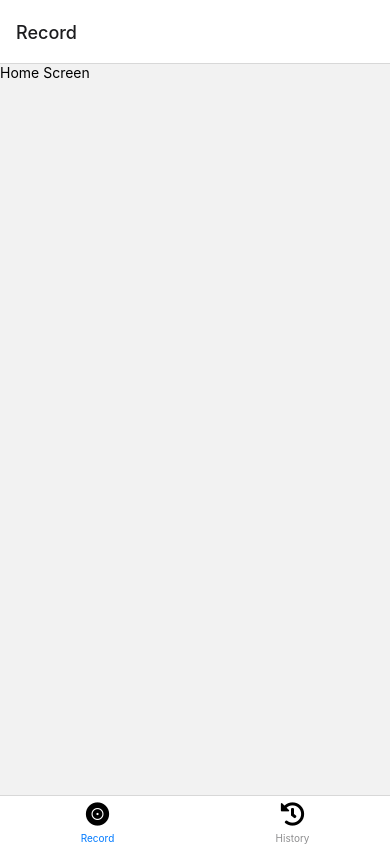
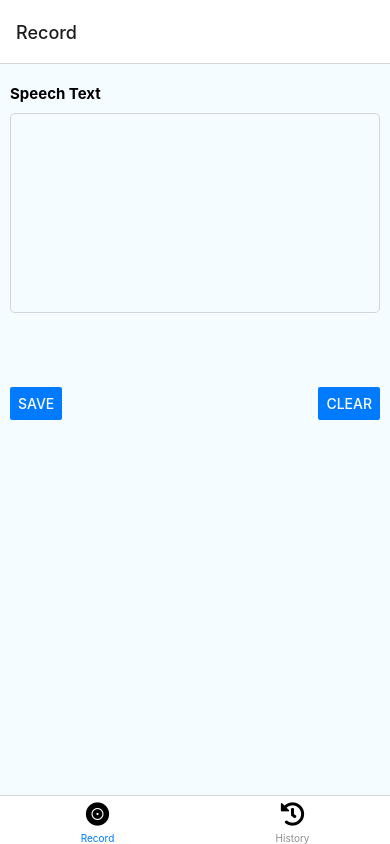
Before and after one commit to Surfsol/speechText, a React Native app: screen /Record in a window 390 px wide. Built offline with nearby package versions, Linux system fonts and the light colour scheme.

Commit message:
add voicetest

```diff
--- a/babel.config.js
+++ b/babel.config.js
@@ -2,5 +2,6 @@ module.exports = function(api) {
   api.cache(true);
   return {
     presets: ['babel-preset-expo'],
+   plugins: ["react-native-reanimated/plugin"]
   };
 };
--- a/components/Home.tsx
+++ b/components/Home.tsx
@@ -1,4 +1,4 @@
-import { useState, useEffect } from "react";
+import React, { useState, useEffect } from "react";
 import {
   View,
   Text,
@@ -7,13 +7,97 @@ import {
   Button,
   Pressable,
 } from "react-native";
+//import VoiceTest from "./VoiceTest";
+
+
+
 export default function Home() {
+  const [speechText, setSpeechText] = useState("");
   return (
     <View style={styles.container}>
-      <Text>Home Screen</Text>
+      <View style={styles.inputContainer}>
+        <Text style={styles.label}>Speech Text</Text>
+        <TextInput
+          multiline
+          style={styles.textInput}
+          numberOfLines={6}
+          value={speechText}
+          maxLength={500}
+          editable={true}
+        />
+        <View
+          style={{
+            alignItems: "flex-end",
+            flex: 1,
+            flexDirection: "row",
+            justifyContent: "space-between",
+          }}
+        >
+          <Button
+            title="Save"
+            color={"#007AFF"}
+            onPress={async () => {
+              console.log("save");
+            }}
+          />
+          <Button
+            title="Clear"
+            color={"#007AFF"}
+            onPress={() => {
+              setSpeechText("");
+            }}
+          />
+        </View>
+      </View>
+      <View style={styles.voiceContainer}>
+        {/* <VoiceTest
+          onSpeechEnd={(value) => {
+            setSpeechText(value[0]);
+          }}
+          onSpeechStart={() => {
+            setSpeechText("");
+          }}
+        /> */}
+      </View>
     </View>
   );
 }
 const styles = StyleSheet.create({
-  container: {},
+  container: {
+    flex: 1,
+    flexDirection: "column",
+    justifyContent: "center",
+    alignItems: "center",
+    width: "100%",
+    backgroundColor: "#F5FCFF",
+  },
+  label: {
+    fontWeight: "bold",
+    fontSize: 15,
+    paddingTop: 10,
+    paddingBottom: 10,
+  },
+  inputContainer: {
+    height: "50%",
+    width: "100%",
+    flex: 1,
+    padding: 10,
+    justifyContent: "center",
+  },
+  textInput: {
+    padding: 10,
+    borderColor: "#d1d5db",
+    borderWidth: 1,
+    height: 200,
+    borderRadius: 5,
+  },
+  saveButton: {
+    right: 0,
+  },
+  voiceContainer: {
+    height: "50%",
+    width: "100%",
+    alignItems: "center",
+    justifyContent: "space-around",
+  },
 });
--- /dev/null
+++ b/components/VoiceTest.tsx
@@ -0,0 +1,231 @@
+// import React, { Component } from "react";
+// import { FontAwesome } from "@expo/vector-icons";
+// import { MotiView } from "@motify/components";
+// import {
+//   StyleSheet,
+//   Text,
+//   View,
+//   Image,
+//   TouchableHighlight,
+// } from "react-native";
+// import Voice, {
+//   SpeechRecognizedEvent,
+//   SpeechResultsEvent,
+//   SpeechErrorEvent,
+// } from "@react-native-voice/voice";
+// import { Easing } from "react-native-reanimated";
+// type Props = {
+//   onSpeechStart: () => void;
+//   onSpeechEnd: (result: any[]) => void;
+// };
+// type State = {
+//   recognized: string;
+//   pitch: string;
+//   error: string;
+//   end: string;
+//   started: boolean;
+//   results: string[];
+//   partialResults: string[];
+// };
+// class VoiceTest extends Component<Props, State> {
+//   state = {
+//     recognized: "",
+//     pitch: "",
+//     error: "",
+//     end: "",
+//     started: false,
+//     results: [],
+//     partialResults: [],
+//   };
+//   constructor(props: Props) {
+//     super(props);
+//     Voice.onSpeechStart = this.onSpeechStart;
+//     Voice.onSpeechRecognized = this.onSpeechRecognized;
+//     Voice.onSpeechEnd = this.onSpeechEnd;
+//     Voice.onSpeechError = this.onSpeechError;
+//     Voice.onSpeechResults = this.onSpeechResults;
+//     Voice.onSpeechPartialResults = this.onSpeechPartialResults;
+//     Voice.onSpeechVolumeChanged = this.onSpeechVolumeChanged;
+//   }
+//   componentWillUnmount() {
+//     Voice.destroy().then(Voice.removeAllListeners);
+//   }
+//   onSpeechStart = (e: any) => {
+//     console.log("onSpeechStart: ", e);
+//     this.setState({
+//       started: true,
+//     });
+//   };
+//   onSpeechRecognized = (e: SpeechRecognizedEvent) => {
+//     console.log("onSpeechRecognized: ", e);
+//     this.setState({
+//       recognized: "√",
+//     });
+//   };
+//   onSpeechEnd = (e: any) => {
+//     console.log("onSpeechEnd: ", e);
+//     this.setState({
+//       end: "√",
+//       started: false,
+//     });
+//     this.props.onSpeechEnd(this.state.results);
+//   };
+//   onSpeechError = (e: SpeechErrorEvent) => {
+//     console.log("onSpeechError: ", e);
+//     this.setState({
+//       error: JSON.stringify(e.error),
+//     });
+//   };
+//   onSpeechResults = (e: SpeechResultsEvent) => {
+//     console.log("onSpeechResults: ", e);
+//     this.setState({
+//       results: e.value!,
+//     });
+//   };
+//   onSpeechPartialResults = (e: SpeechResultsEvent) => {
+//     console.log("onSpeechPartialResults: ", e);
+//     this.setState({
+//       partialResults: e.value!,
+//     });
+//   };
+//   onSpeechVolumeChanged = (e: any) => {
+//     console.log("onSpeechVolumeChanged: ", e);
+//     this.setState({
+//       pitch: e.value,
+//     });
+//   };
+//   _startRecognizing = async () => {
+//     this.setState({
+//       recognized: "",
+//       pitch: "",
+//       error: "",
+//       started: false,
+//       results: [],
+//       partialResults: [],
+//       end: "",
+//     });
+//     try {
+//       await Voice.start("en-US");
+//       this.props.onSpeechStart();
+//     } catch (e) {
+//       console.error(e);
+//     }
+//   };
+//   _stopRecognizing = async () => {
+//     try {
+//       await Voice.stop();
+//     } catch (e) {
+//       console.error(e);
+//     }
+//   };
+//   _cancelRecognizing = async () => {
+//     try {
+//       await Voice.cancel();
+//     } catch (e) {
+//       console.error(e);
+//     }
+//   };
+//   _destroyRecognizer = async () => {
+//     try {
+//       await Voice.destroy();
+//     } catch (e) {
+//       console.error(e);
+//     }
+//     this.setState({
+//       recognized: "",
+//       pitch: "",
+//       error: "",
+//       started: false,
+//       results: [],
+//       partialResults: [],
+//       end: "",
+//     });
+//   };
+//   render() {
+//     return (
+//       <View style={styles.container}>
+//         {this.state.started ? (
+//           <TouchableHighlight onPress={this._stopRecognizing}>
+//             <View
+//               style={{
+//                 width: 75,
+//                 height: 75,
+//                 borderRadius: 75,
+//                 backgroundColor: "#6E01EF",
+//                 alignItems: "center",
+//                 justifyContent: "center",
+//               }}
+//             >
+//               {[...Array(3).keys()].map((index: number) => {
+//                 return (
+//                   <MotiView
+//                     from={{ opacity: 1, scale: 1 }}
+//                     animate={{ opacity: 0, scale: 4 }}
+//                     transition={{
+//                       //type: "timing",
+//                       duration: 2000,
+//                       easing: Easing.ease, // Easing.out(Easing.ease)
+//                       delay: index * 200,
+//                       repeatReverse: false,
+//                       loop: true,
+//                     }}
+//                     key={index}
+//                     style={[
+//                       StyleSheet.absoluteFillObject,
+//                       { backgroundColor: "#6E01EF", borderRadius: 75 },
+//                     ]}
+//                   />
+//                 );
+//               })}
+//               <FontAwesome name="microphone-slash" size={24} color="#fff" />
+//             </View>
+//           </TouchableHighlight>
+//         ) : (
+//           <TouchableHighlight onLongPress={this._startRecognizing}>
+//             <View
+//               style={{
+//                 width: 75,
+//                 height: 75,
+//                 borderRadius: 75,
+//                 backgroundColor: "#6E01EF",
+//                 alignItems: "center",
+//                 justifyContent: "center",
+//               }}
+//             >
+//               <FontAwesome name="microphone" size={24} color="#fff" />
+//             </View>
+//           </TouchableHighlight>
+//         )}
+//       </View>
+//     );
+//   }
+// }
+// const styles = StyleSheet.create({
+//   button: {
+//     width: 50,
+//     height: 50,
+//   },
+//   container: {},
+//   welcome: {
+//     fontSize: 20,
+//     textAlign: "center",
+//     margin: 10,
+//   },
+//   action: {
+//     textAlign: "center",
+//     color: "#0000FF",
+//     marginVertical: 5,
+//     fontWeight: "bold",
+//   },
+//   instructions: {
+//     textAlign: "center",
+//     color: "#333333",
+//     marginBottom: 5,
+//   },
+//   stat: {
+//     textAlign: "center",
+//     color: "#B0171F",
+//     marginBottom: 1,
+//   },
+// });
+// export default VoiceTest;
--- a/package.json
+++ b/package.json
@@ -11,15 +11,18 @@
   "dependencies": {
     "@expo/metro-runtime": "~3.2.3",
     "@expo/vector-icons": "^14.0.2",
+    "@motify/components": "^0.18.0",
     "@react-native-voice/voice": "^3.2.4",
     "@react-navigation/bottom-tabs": "^6.6.1",
     "@react-navigation/native": "^6.1.18",
-    "expo": "~51.0.28",
+    "@types/react-native": "^0.73.0",
+    "expo": "^51.0.32",
     "expo-status-bar": "~1.12.1",
     "react": "18.2.0",
     "react-dom": "18.2.0",
     "react-native": "0.74.5",
     "react-native-gesture-handler": "^2.19.0",
+    "react-native-reanimated": "2.15.0",
     "react-native-safe-area-context": "^4.11.0",
     "react-native-screens": "^3.34.0",
     "react-native-web": "^0.19.12"
--- a/tsconfig.json
+++ b/tsconfig.json
@@ -1,6 +1,7 @@
 {
   "extends": "expo/tsconfig.base",
   "compilerOptions": {
+    "jsx": "react",
     "strict": true
   }
 }
```
Also changed, not shown: 3 other files (tests, documents, lock files or other folders).
